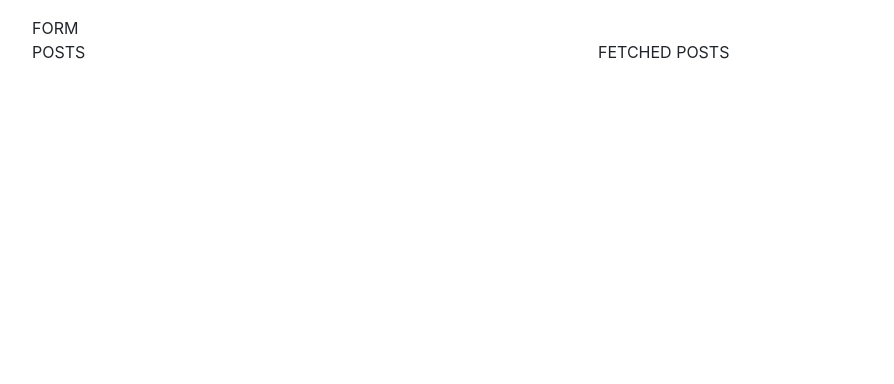
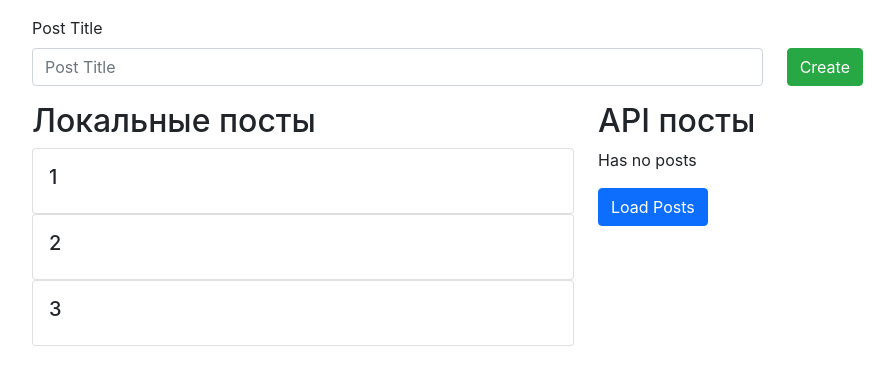
Before and after one commit to FyuroTEX/redux-saga_api_blog, a React (Create React App) app: page / in a window 1280 px wide. Shown: the top 384 px of the page, without its empty margins (54-948 px from the left). Built offline with nearby package versions, Linux system fonts and the light colour scheme.

Commit message:
add dum structure

```diff
--- a/src/App.js
+++ b/src/App.js
@@ -1,16 +1,25 @@
 import React from 'react';
+import PostForm from './components/PostForm';
+import Posts from './components/Posts';
+import FetchedPost from './components/FetchedPosts';
 
 function App() {
   return (
     <div className="container pt-3">
       <div className="row">
         <div className="col">
-          FORM
+          <PostForm />
         </div>
       </div>
       <div className="row">
-        <div className="col">POSTS</div>
-        <div className="col">FETCHED POSTS</div>
+        <div className="col">
+          <h2>Локальные посты</h2>
+          <Posts posts={[1, 2, 3]} />
+        </div>
+        <div className="col">
+          <h2>API посты</h2>
+          <FetchedPost posts={[]} />
+        </div>
       </div>
     </div>
   );
--- /dev/null
+++ b/src/components/FetchedPosts.jsx
@@ -0,0 +1,16 @@
+import React from 'react';
+import Post from './Post';
+
+const FetchedPost = ({ posts }) => {
+    if (!posts.length) {
+        return (
+            <>
+                <p>Has no posts</p>
+                <button className='btn btn-primary'>Load Posts</button>
+            </>
+        );
+
+    };
+    return posts.map(post => <Post post={post} key={post} />);
+};
+export default FetchedPost;
--- /dev/null
+++ b/src/components/Post.jsx
@@ -0,0 +1,12 @@
+import React from 'react';
+
+const Post = ({ post }) => {
+    return (
+        <div className="card">
+            <div className="card-body">
+                <h5 className="card-title">{post}</h5>
+            </div>
+        </div>
+    );
+};
+export default Post;
--- /dev/null
+++ b/src/components/PostForm.jsx
@@ -0,0 +1,29 @@
+import React, { Component } from 'react';
+
+export default class PostForm extends Component {
+    constructor(props) {
+        super(props);
+        this.state = {};
+    };
+    submitHandler = event => {
+        event.preventDefault();
+    };
+    render() {
+        return (
+            <form onSubmit={this.submitHandler} className='mb-3 row'>
+                <div className="col-8">
+                    <label htmlFor="title" className="form-label">Post Title</label>
+                    <input type="text" placeholder="Post Title" className="form-control" id="title" />
+                </div>
+
+                <div className="col-2 d-flex align-items-end">
+                    <button className="btn btn-success">Create</button>
+                </div>
+
+
+
+
+            </form>
+        );
+    };
+};
--- /dev/null
+++ b/src/components/Posts.jsx
@@ -0,0 +1,11 @@
+import React from 'react';
+import Post from './Post';
+
+const Posts = ({ posts }) => {
+    if (!posts.length) {
+        return <p>Has no posts</p>;
+    };
+    return posts.map(post => <Post post={post} key={post} />);
+};
+
+export default Posts;
```
